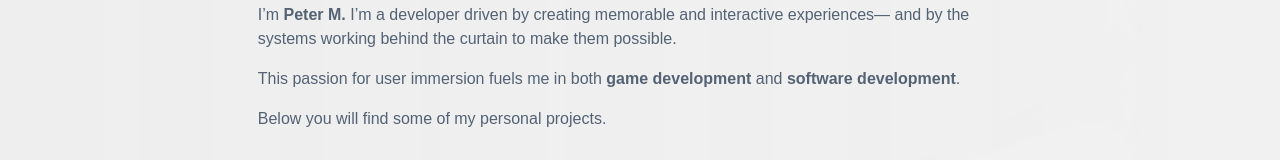
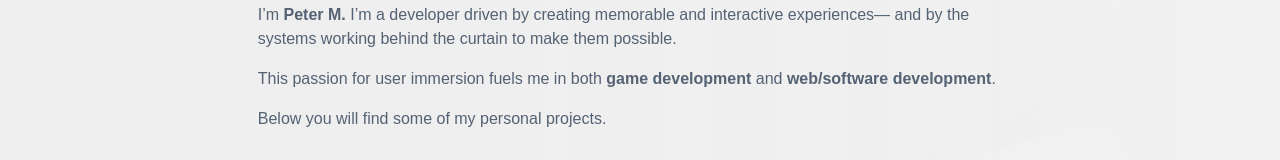
Before and after one commit to peter-tres/portfolio-project, a React (Vite) app: page / in a window 1280 px wide. Shown: the part 288-448 px from the top of the page. Built offline with nearby package versions, Linux system fonts and the light colour scheme.

Commit message:
edited intro

```diff
--- a/src/components/Intro.jsx
+++ b/src/components/Intro.jsx
@@ -18,7 +18,7 @@ function Intro(){
             <div className="row justify-content-center my-5 pt-5">
                 <div className="intro-blurb w-50">
                 <p>I’m <b>Peter M.</b> I’m a developer driven by creating memorable and interactive experiences— and by the systems working behind the curtain to make them possible.</p>
-                <p>This passion for user immersion fuels me in both <b>game development</b> and <b>software development</b>.</p>
+                <p>This passion for user immersion fuels me in both <b>game development</b> and <b>web/software development</b>.</p>
                 <p>Below you will find some of my personal projects.</p>
                 </div>
             </div>
```
